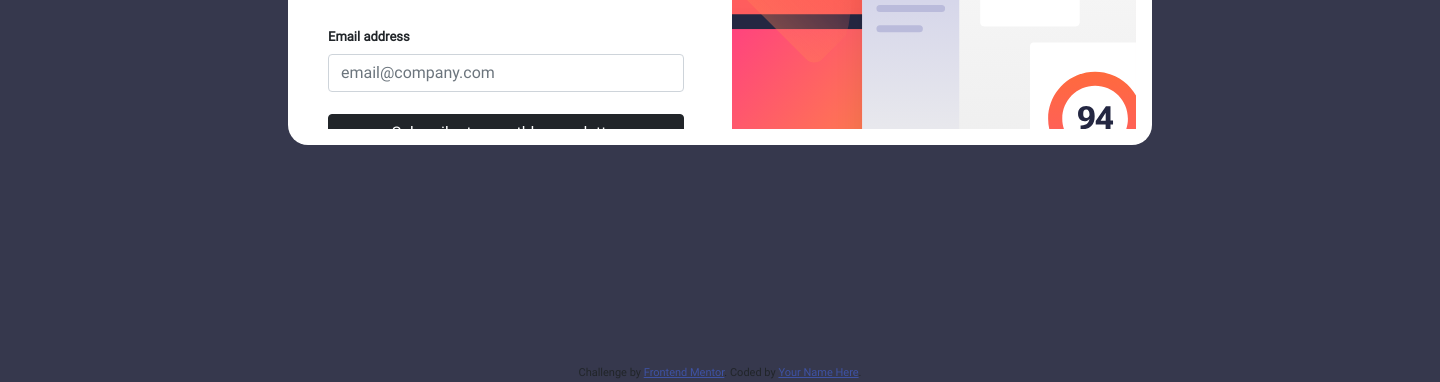
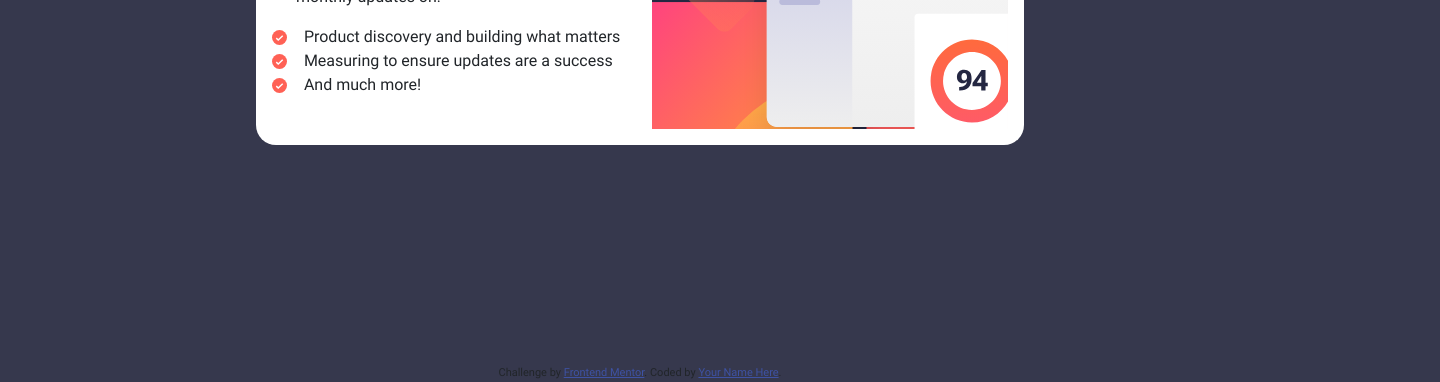
Before and after one commit to art3xias23/Bootstrap5-FronEndMentor, a plain HTML site: page newsletter-sign-up-with-success-message-main/index.html in a window 1280 px wide. Shown: the part 435-817 px from the top of the page, 1440 px wide, since content can reach past the window. Drawn offline with nearby package versions, Linux system fonts and the light colour scheme.

Commit message:
made both sections resonsive enough horizontally and vertically

```diff
--- a/newsletter-sign-up-with-success-message-main/index.html
+++ b/newsletter-sign-up-with-success-message-main/index.html
@@ -21,7 +21,7 @@
 		<div id="white-section" class="d-flex justify-content-center bg-white w-60 h-45">
 			<div class="m-3">
 				<div class="row h-100" style="overflow:hidden;">
-					<div class="col-6" style="height:100%">
+					<div class="col-6">
 						<div
 							class="d-flex flex-column align-items-center justify-content-center h-100">
 							<div id="heading" class="display-4">
@@ -82,8 +82,8 @@
 					</div>
 					<div class="col-6">
 						<img class="img-fluid"
-							style="object-fit: contain; float: right; height:100%; width:100%"
-							src="assets/images/illustration-sign-up-desktop.svg" </div>
+							style="object-fit: cover; float: right;"
+							src="assets/images/illustration-sign-up-desktop.svg"</img>
 					</div>
 
 
--- a/newsletter-sign-up-with-success-message-main/style.css
+++ b/newsletter-sign-up-with-success-message-main/style.css
@@ -19,7 +19,6 @@
 }
 
 body {
-	width:1440px;
 	font-size:16px;
 	font-family:'CustomRegular';
 	background-color: var(--background-color);
```
Also changed, not shown: newsletter-sign-up-with-success-message-main/thanks.html (added).
